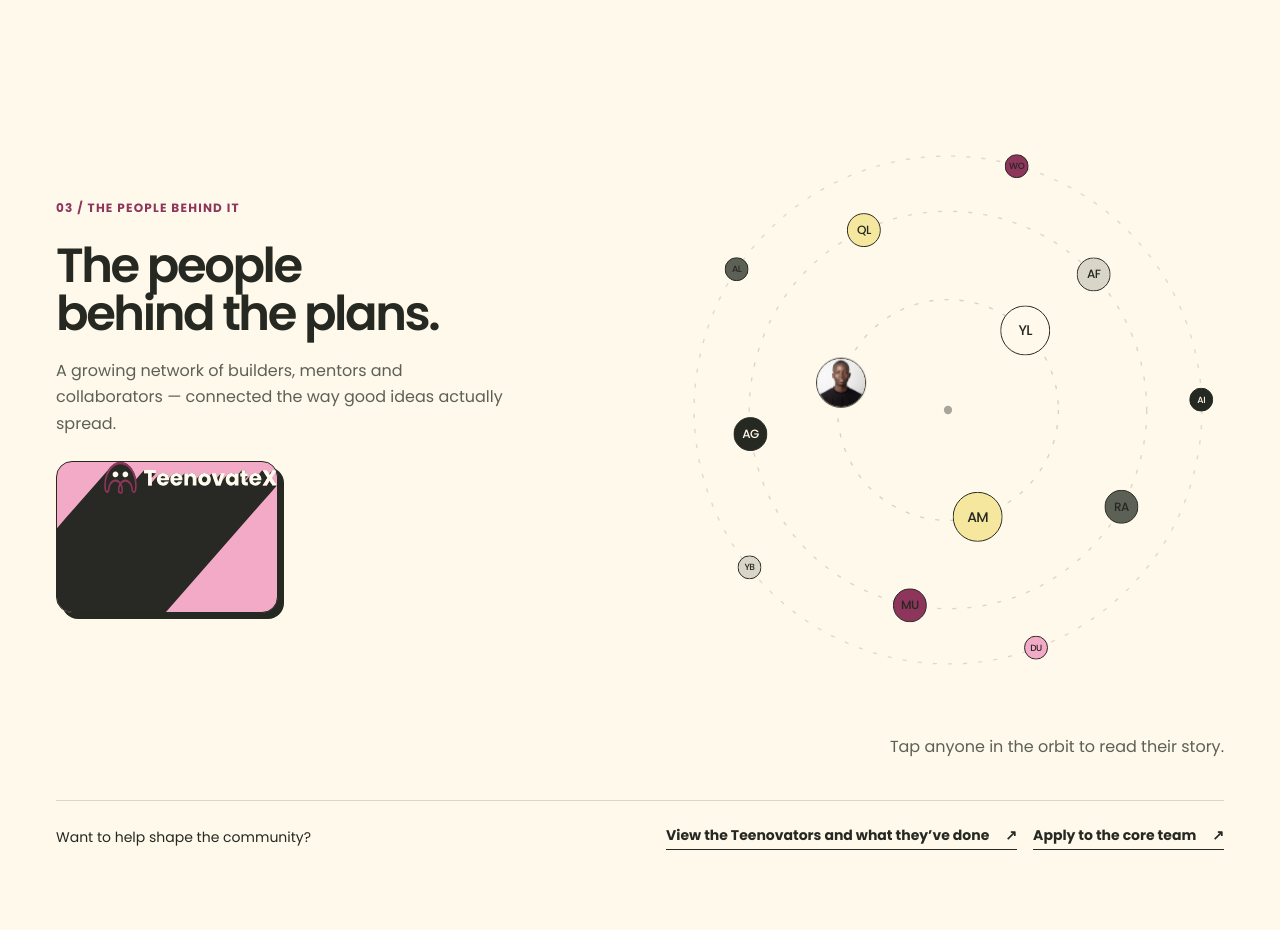
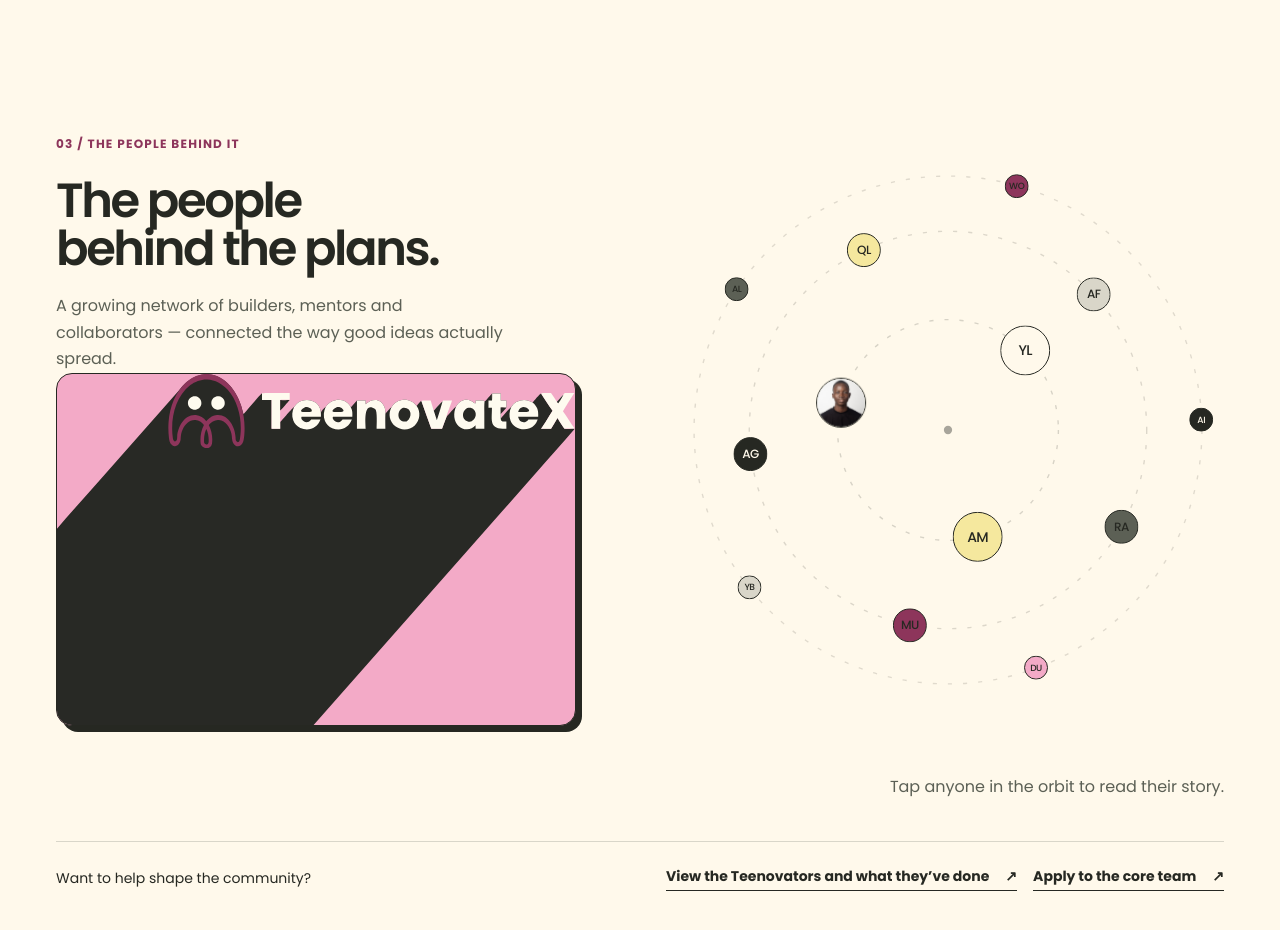
Before and after one commit to Teenovatex-Labs/frontend, a Next.js app: page / in a window 1280 px wide. Shown: the part 5080-6010 px from the top of the page. Built offline with nearby package versions, Linux system fonts and the light colour scheme; no server answers.

Commit message:
feat: enlarge the People logo card and anchor it bottom-left under the section text

```diff
--- a/src/components/People.tsx
+++ b/src/components/People.tsx
@@ -149,8 +149,10 @@ export default function People() {
 
   return (
     <section id="people" className="wrap py-16 md:py-24">
-      <div className="grid gap-10 md:grid-cols-2 md:items-center md:gap-16">
-        <div>
+      <div className="grid gap-10 md:grid-cols-2 md:gap-16">
+        {/* Text pinned to the top, logo card pushed to the bottom-left, so the
+            column spans the orbit's full height. */}
+        <div className="flex flex-col">
           <p className="eyebrow text-rose">03 / The people behind it</p>
           <h2 className="mt-6 max-w-2xl text-4xl md:text-5xl">
             The people
@@ -161,11 +163,13 @@ export default function People() {
             A growing network of builders, mentors and collaborators &mdash;
             connected the way good ideas actually spread.
           </p>
-          <div className="mt-6 inline-block overflow-hidden rounded-2xl border border-ink bg-pink shadow-[6px_6px_0_var(--ink)]">
-            <img src="/assets/logo-long-1.svg" alt="" aria-hidden="true" className="block w-[220px]" />
+          <div className="mt-10 w-full max-w-[520px] overflow-hidden rounded-2xl border border-ink bg-pink shadow-[6px_6px_0_var(--ink)] md:mt-auto">
+            <img src="/assets/logo-long-1.svg" alt="" aria-hidden="true" className="block w-full" />
           </div>
         </div>
-        <FoundersOrbit founders={FOUNDERS} onSelect={setActive} />
+        <div className="md:self-center">
+          <FoundersOrbit founders={FOUNDERS} onSelect={setActive} />
+        </div>
       </div>
 
       <p className="mt-12 text-muted md:text-right">Tap anyone in the orbit to read their story.</p>
```
